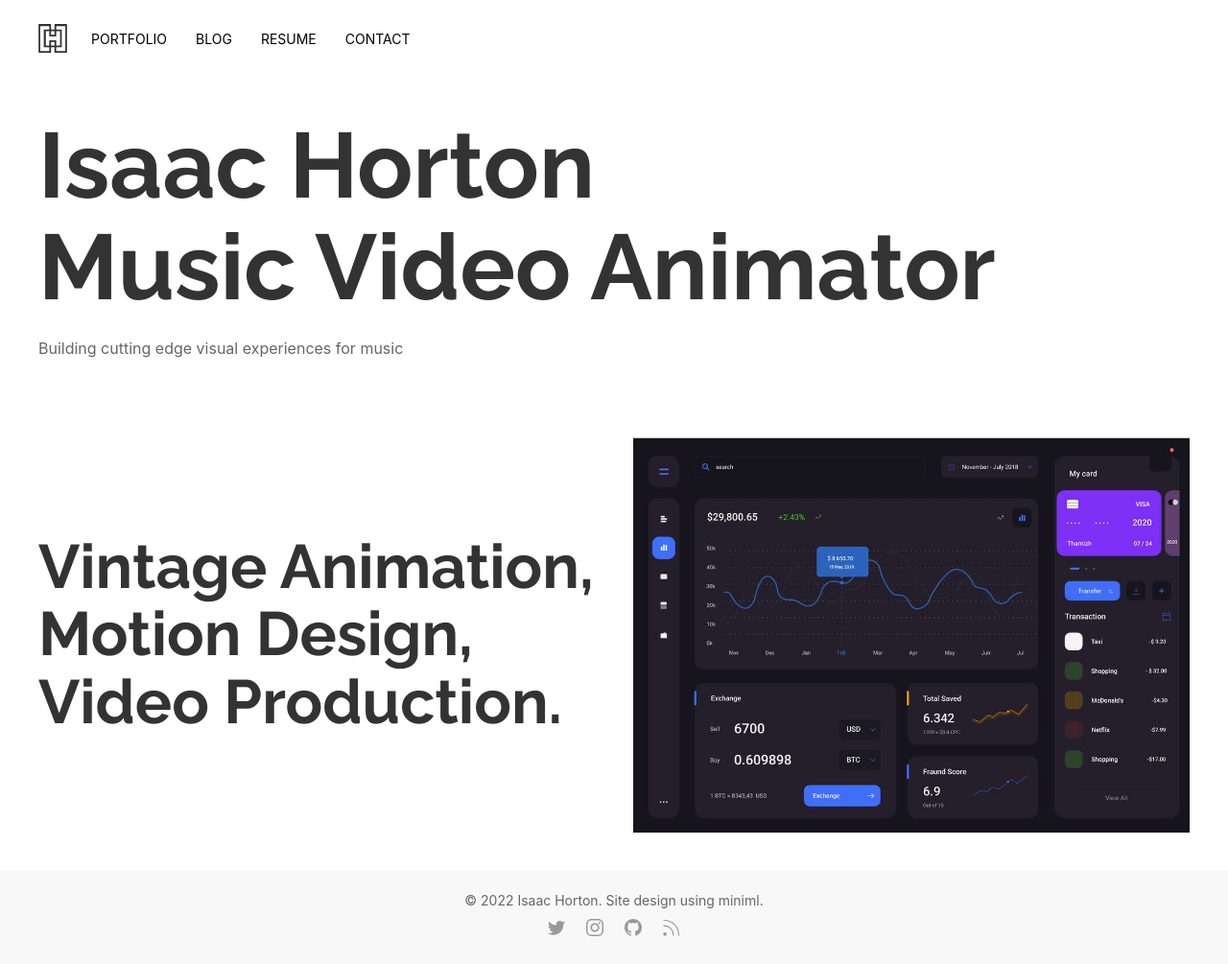
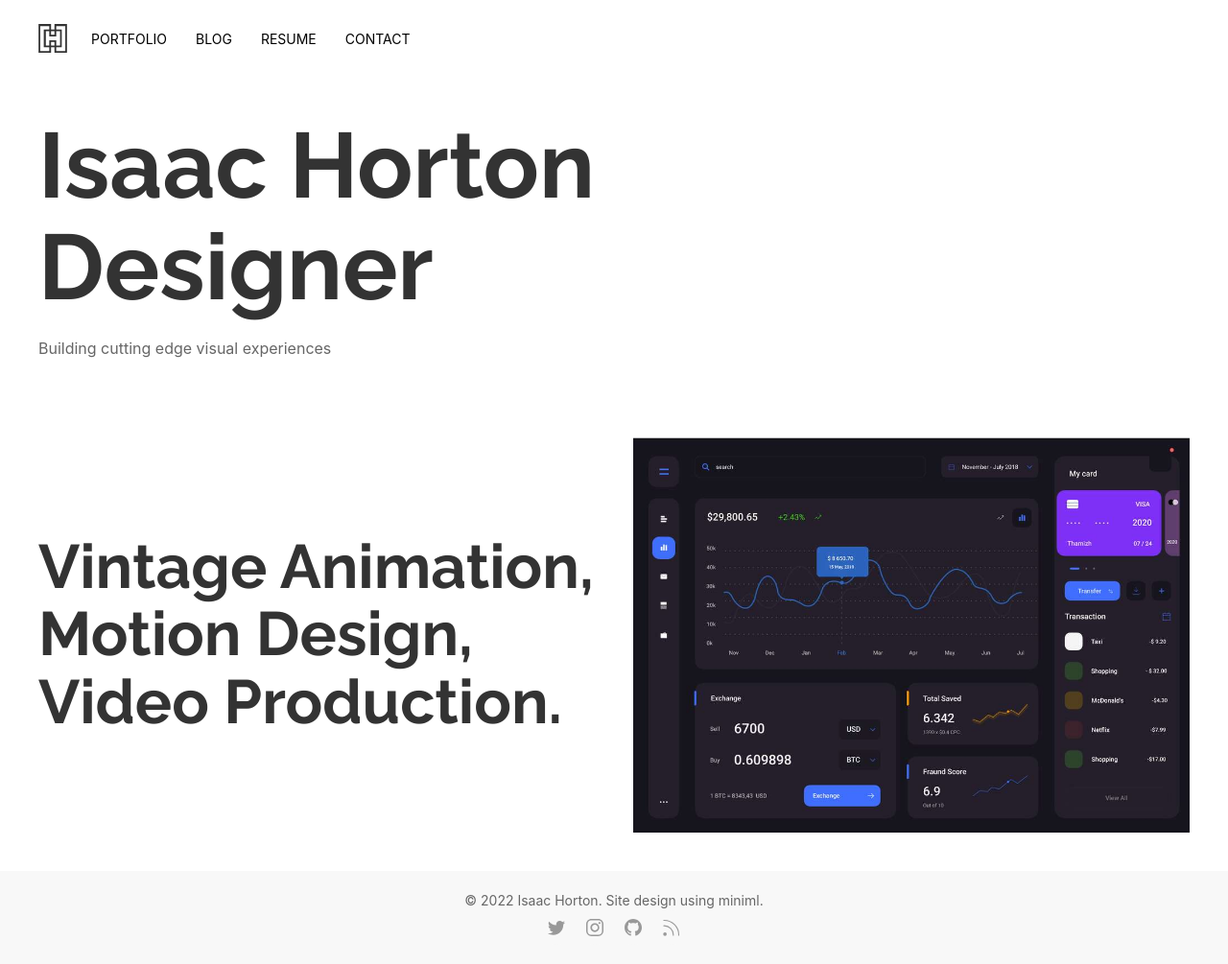
Before and after one commit to kre8t/kre8t.github.io, a Jekyll site: the page built from index.html, in a window 1280 px wide. Shown: the whole page at 96% size. Built offline with Jekyll 4.4.1, drawn with Linux system fonts in a browser that asks for light colours.

Commit message:
Update home.html

```diff
--- a/_layouts/home.html
+++ b/_layouts/home.html
@@ -8,8 +8,8 @@ layout: homepage
       {% include header.html %}
       <div class="uk-section uk-section-small">
         <div class="intro-text uk-container">
-          <h2 class="uk-heading-large">Isaac Horton <br>Music Video Animator</h2>
-          <p>Building cutting edge visual experiences for music</p>
+          <h2 class="uk-heading-large">Isaac Horton <br>Designer</h2>
+          <p>Building cutting edge visual experiences</p>
         </div>
       </div>
       <div class="uk-section uk-section-small">
```
